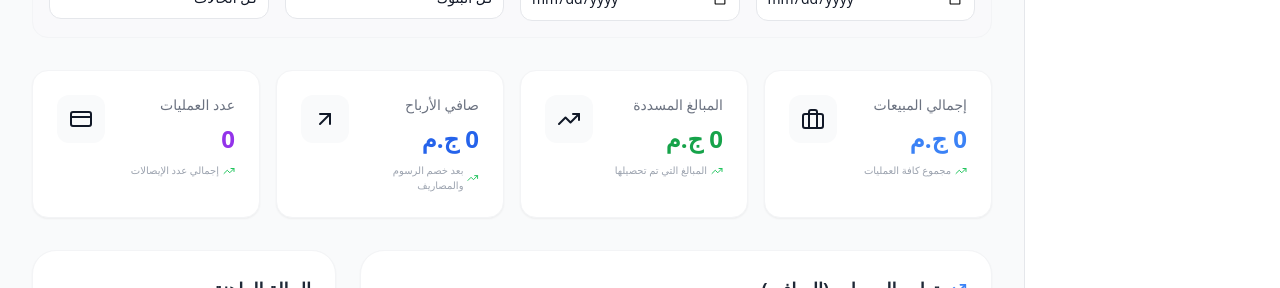
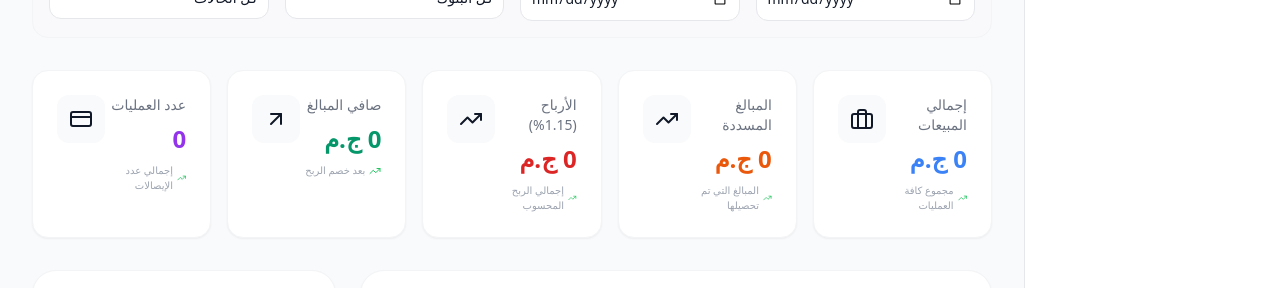
Before and after one commit to mkamel30/Smart-Card-Acceptance, a React (Vite) app in the folder frontend/: page /branch-dashboard in a window 1280 px wide. Shown: the part 312-600 px from the top of the page. Built offline with nearby package versions, Linux system fonts and the light colour scheme; no server answers; sample sign-in values are in the browser's storage.

Commit message:
feat: complete profit (1.15%) integration across all dashboards, reports, and stats

```diff
--- a/frontend/src/pages/BranchDashboard.tsx
+++ b/frontend/src/pages/BranchDashboard.tsx
@@ -323,7 +323,7 @@ export default function BranchDashboard() {
             </div>
 
             {/* KPIs */}
-            <div className="grid grid-cols-1 sm:grid-cols-2 lg:grid-cols-4 gap-4">
+            <div className="grid grid-cols-1 sm:grid-cols-2 lg:grid-cols-5 gap-4">
                 <MetricCard
                     title="إجمالي المبيعات"
                     value={`${(summary?.totalAmount || 0).toLocaleString()} ج.م`}
@@ -336,14 +336,21 @@ export default function BranchDashboard() {
                     value={`${(summary?.settledAmount || 0).toLocaleString()} ج.م`}
                     subtitle="المبالغ التي تم تحصيلها"
                     icon={TrendingUp}
-                    color="text-green-600"
+                    color="text-orange-600"
                 />
                 <MetricCard
-                    title="صافي الأرباح"
+                    title="الأرباح (1.15%)"
+                    value={`${(summary?.fees || 0).toLocaleString()} ج.م`}
+                    subtitle="إجمالي الربح المحسوب"
+                    icon={TrendingUp}
+                    color="text-red-600"
+                />
+                <MetricCard
+                    title="صافي المبالغ"
                     value={`${(summary?.netAmount || 0).toLocaleString()} ج.م`}
-                    subtitle="بعد خصم الرسوم والمصاريف"
+                    subtitle="بعد خصم الربح"
                     icon={ArrowUpRight}
-                    color="text-blue-600"
+                    color="text-emerald-600"
                 />
                 <MetricCard
                     title="عدد العمليات"
@@ -553,6 +560,8 @@ export default function BranchDashboard() {
                                 <th className="text-right p-4 text-xs font-bold text-gray-500">الفرع</th>
                                 <th className="text-right p-4 text-xs font-bold text-gray-500">البنك</th>
                                 <th className="text-right p-4 text-xs font-bold text-gray-500">المبلغ</th>
+                                <th className="text-right p-4 text-xs font-bold text-gray-500">الربح</th>
+                                <th className="text-right p-4 text-xs font-bold text-gray-500">الصافي</th>
                                 <th className="text-right p-4 text-xs font-bold text-gray-500">الحالة</th>
                                 <th className="text-center p-4 text-xs font-bold text-gray-500 w-24">صورة</th>
                             </tr>
@@ -566,7 +575,13 @@ export default function BranchDashboard() {
                                     <td className="p-4 text-sm text-gray-600">{tx.branch?.name}</td>
                                     <td className="p-4 text-sm text-gray-600 font-medium">{tx.bankName}</td>
                                     <td className="p-4 text-sm font-bold text-gray-900">
-                                        {Number(tx.totalAmount).toLocaleString()} ج.m
+                                        {Number(tx.totalAmount).toLocaleString()}
+                                    </td>
+                                    <td className="p-4 text-sm text-red-600 font-bold">
+                                        {Number(tx.fees || 0).toLocaleString()}
+                                    </td>
+                                    <td className="p-4 text-sm text-emerald-600 font-black">
+                                        {Number(tx.netAmount || 0).toLocaleString()}
                                     </td>
                                     <td className="p-4">
                                         <span className={`px-3 py-1 rounded-full text-xs font-bold ${tx.status === 'APPROVED' ? 'bg-green-100 text-green-700' :
```
